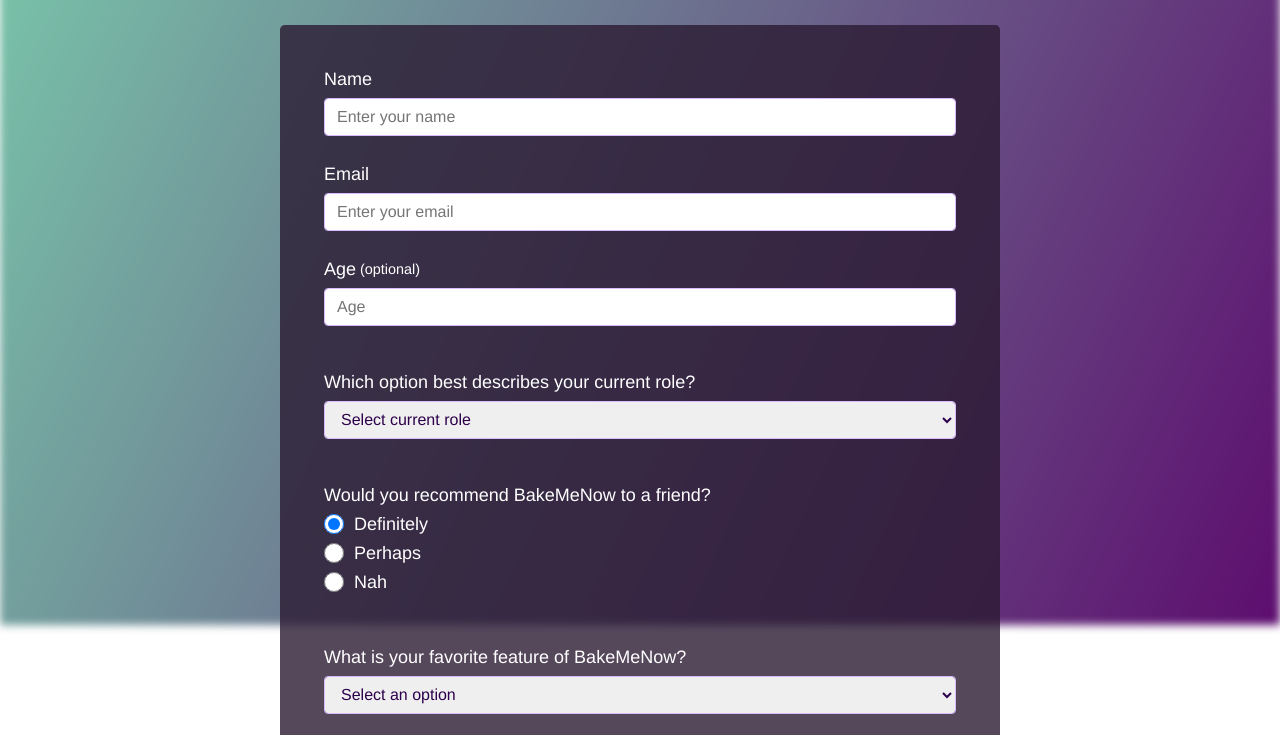
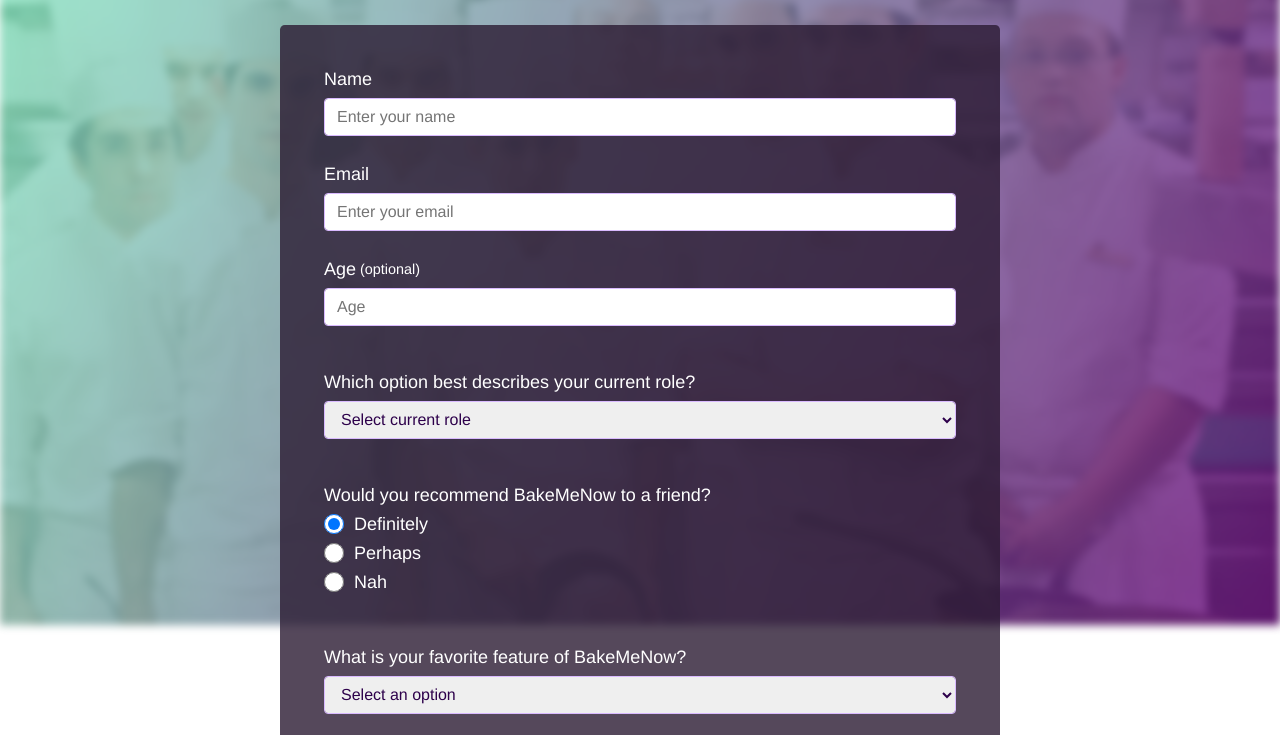
Before and after one commit to LukeCloete/SurveyForm, a plain HTML site: page index.html in a window 1280 px wide. Shown: the part 175-910 px from the top of the page. Drawn offline with Linux system fonts and the light colour scheme; the site is published under a folder, as on GitHub Pages, so addresses that start at the root find nothing.

Commit message:
Fix CSS url for background image

```diff
--- a/styles.css
+++ b/styles.css
@@ -31,7 +31,7 @@
       rgba(141, 245, 201, 0.8),
       rgba(106, 10, 126, 0.8)
       ),
-      url("/img/background-image.jpg");
+      url("./img/background-image.jpg");
       background-size: cover;
       background-repeat: no-repeat;
       background-attachment: fixed;
```
